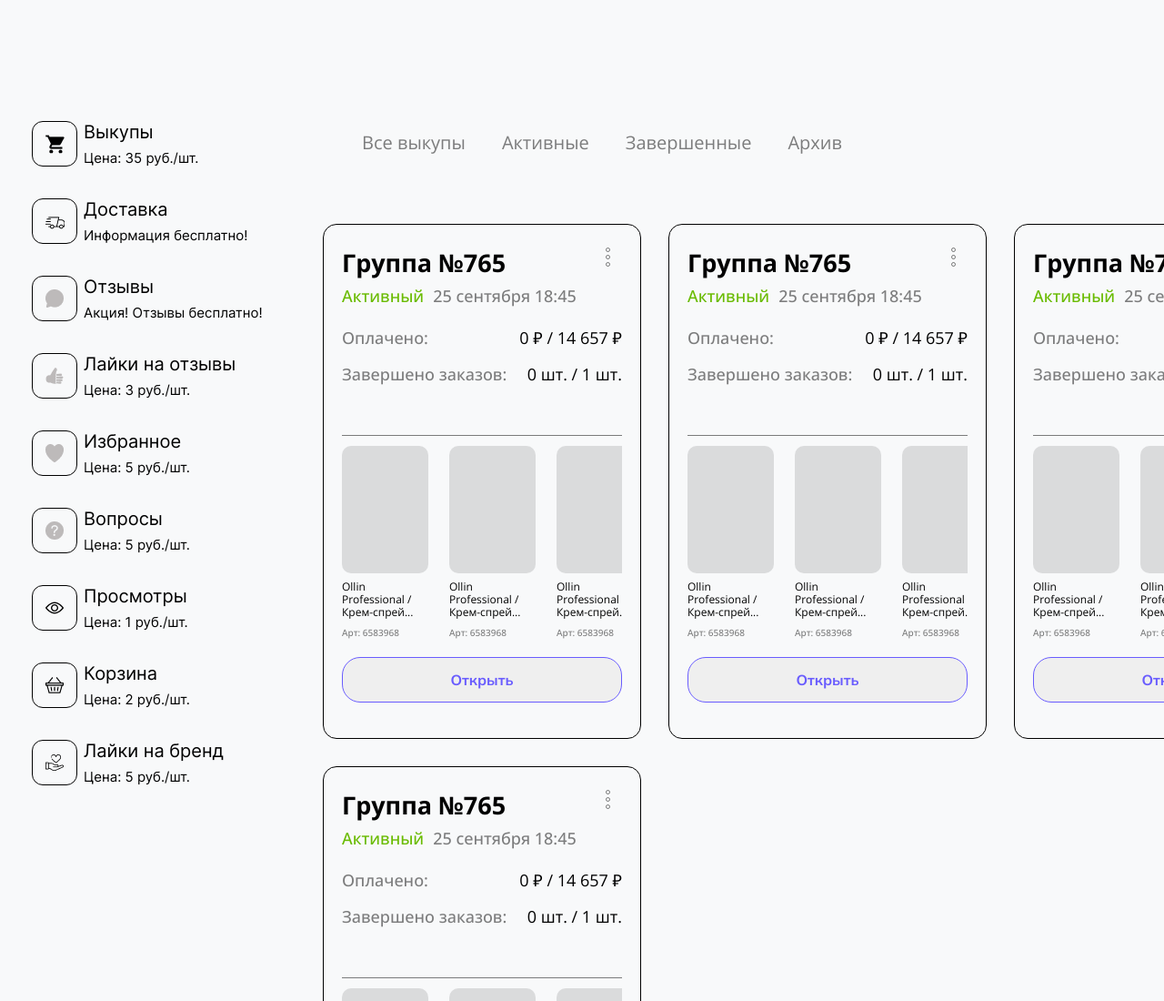
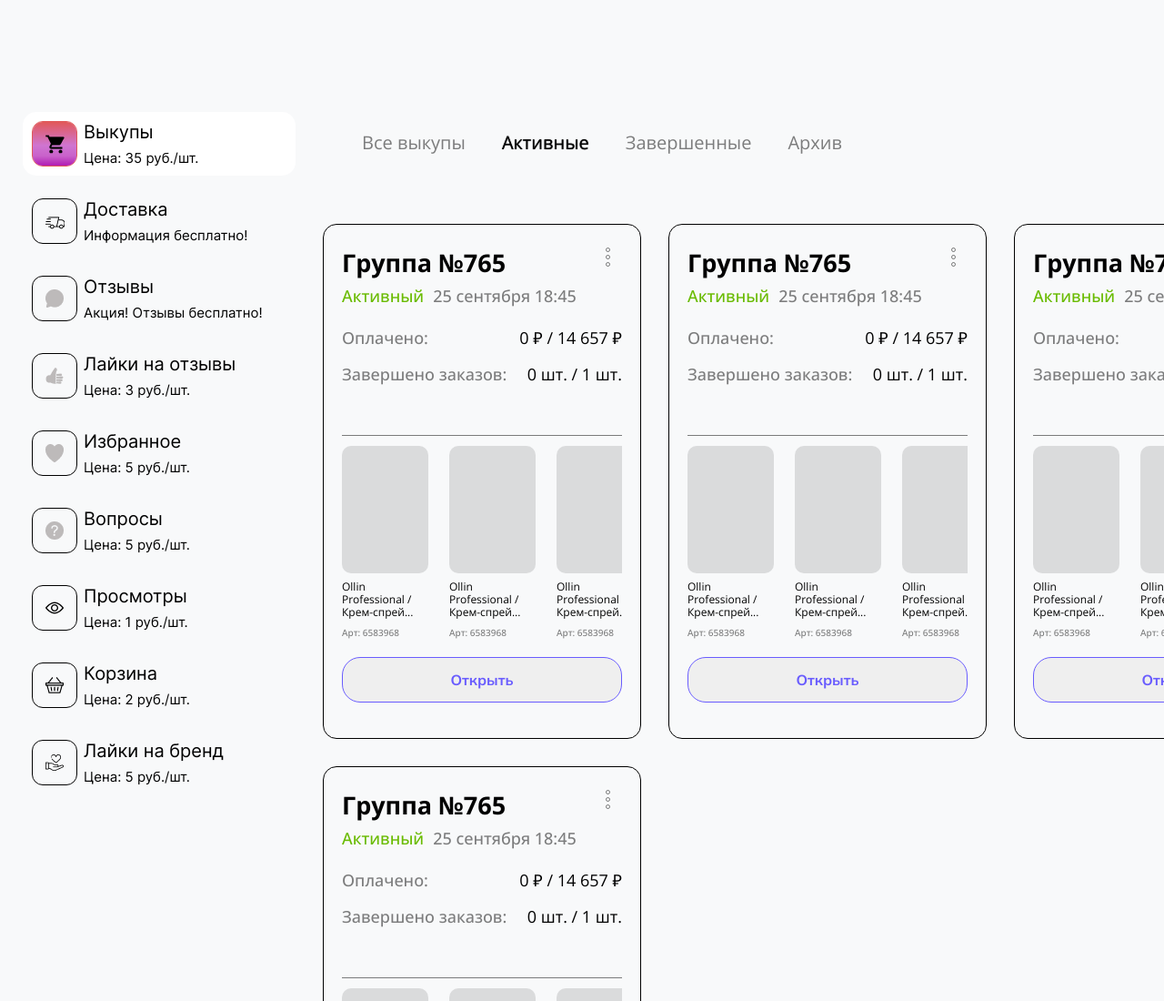
Before and after one commit to Unleashed97/wb, a website: page src/index.html in a window 1280 px wide. Shown: the top 1100 px of the page at 91% size. Drawn offline with nearby package versions, Linux system fonts and the light colour scheme; files that its build step writes are made by us from their sources; files whose address does not match are found by name.

Commit message:
fix: active nav items

```diff
--- a/src/index.html
+++ b/src/index.html
@@ -16,7 +16,7 @@
             <nav class="nav nav--sidebar">
                 <ul class="nav__list">
                     <li class="nav__item">
-                        <a href="#" class="nav__link">
+                        <a href="#" class="nav__link active">
                             <div class="nav__item-image">
                                 <img src="img/sidebar/cart.png" alt="тележка">
                             </div>
@@ -143,7 +143,7 @@
                     <li class="tabs__item">
                         Все выкупы
                     </li>
-                    <li class="tabs__item">
+                    <li class="tabs__item active">
                         Активные
                     </li>
                     <li class="tabs__item">
```
Also changed, not shown: dist/index.html.
